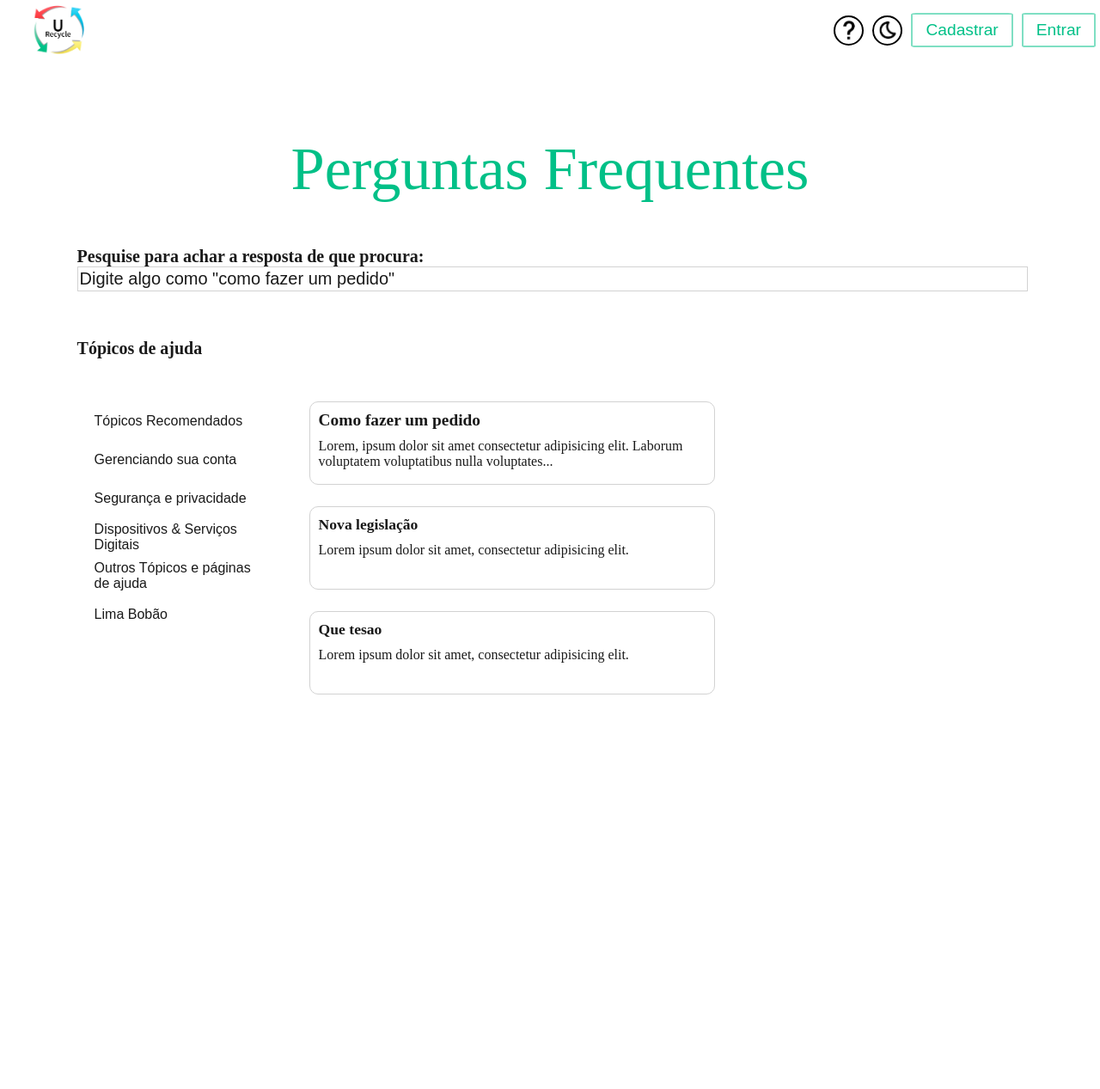
After one commit to JoaoLimaV/Projeto-URecycle, a PHP site: page /pages/pergunta_frequentes.html in a window 1280 px wide. The commit adds this page. Shown: the whole page at 86% size. Run offline with PHP 8.4, Linux system fonts and the light colour scheme.

Commit message:
Separação css e html

```diff
--- a/src/css/reciclagem.css
+++ b/src/css/base.css
@@ -19,7 +19,7 @@
     --bg-menu-drop-celular:rgba(203, 215, 227);
 
     --all-color-font: rgb(0, 0, 0, 0.9);
-    --destaque-color-font: red;
+    --destaque-color-font: rgb(0, 192, 135);
 
     --btn-dark-bg: url(../img/lua.png) center center no-repeat;
     --btn-interrogacao-bg: url(../img/interrogacao.png) center center no-repeat;
@@ -45,7 +45,9 @@
     --btn-interrogacao-bg: url(../img/interrogacao_inverso.png) center center no-repeat;
     --btn-border: 2px solid white;
  }
+
 /* HEADER */
+
 body{
     color: var(--all-color-font);
     background-color: var(--bg-padrao);
@@ -62,7 +64,9 @@ header{
     align-items:center;
     justify-content: space-between;
 }
+
 /* LOGO HEADER */
+
 #logo{
     width: 16.5%;
     height: 70px;
@@ -97,6 +101,7 @@ header nav ul li a:hover{
 }
 
 /*  BOTOES HEADER */
+
 #botoes_header{
     display: flex;
     align-items: center;
@@ -161,7 +166,9 @@ header nav ul li a:hover{
     border: 2px solid transparent;
     color: white;
 }
+
 /* MENU DROPDOWN PARA O MOBILE */
+
 #menu_drop{
     height: 40px;
     width: 50px;
@@ -176,73 +183,10 @@ header nav ul li a:hover{
 
 /* FIM HEADER */
 
-/* ARTICLE - CONTEÚDOS PRINCIPAIS */
-
-/* ARTICLE - Imagem Apresentacao */
-#box_imagem_Apresentacao{
-    background: var(--bg-destaque) url(../img/reciclagem/imagem_apresentacao.png) no-repeat center center;
-    height: 650px;
-}
-#box_imagem_Apresentacao h1{
-    font-size: 4.5em;
-    text-align: center;
-    color: rgb(0, 192, 135);
-    text-shadow: 3px 3px rgba(0, 0, 0, 0.6); /* Vertical, Horizontal*/
-    margin: 0 0;
-}
-/* ARTICLE - BOX TEXTO */
-article{
-    font-size: 1.1em;
-    background-color: var(--bg-padrao);
-}
-article .titulo{
-    font-size: 2em;
-    text-align: center;
-    color: rgb(0, 192, 135);
-    margin: 20px;
-
-}
-#box_informativo p{
-    font-size: 1.2em;
-    text-align: justify;
-    padding: 0 150px;
-
-}
-#box_informativo .box_imagens {
-    background: var(--bg-destaque);
-    background: var(--bg-destaque) url(../img/reciclagem/sig_latas.png) no-repeat center center;
-    background-size: 1000px;
-    height: 900px;
-
-}
-
-#box_informativo .box_videos{
-    display:flex;
-    align-items: center;
-    justify-content:center;
-    flex-direction: column;
-    height: 700px;
-}
-#box_informativo .box_videos iframe{
-    width: 50%;
-    height: 700px;
-}
-/* Footer */
-footer{
-    display: flex;
-    align-items: center;
-    justify-content:center;
-
-    margin-top: 30px;
-    background-color: var(--bg-destaque);
-    height: 50px;
-    font-size: 1.3em;
-}
-
+/* Header Mobile 1024px*/
 
 @media (max-width: 1024px) {
 
-   /* Header */
     #botoes_header{
         display: none;
     }
@@ -294,39 +238,12 @@ footer{
      .ViewCelular{
          display:none;
      }
-    /* Fim Header */
+}
+/* Fim Header Mobile 1024px*/
 
-    #box_imagem_Apresentacao{
-        background: var(--bg-destaque) url(../img/reciclagem/imagem_apresentacao.png) no-repeat center center;
-        background-size: 800px;
+/* Header Mobile 750px*/
+@media (max-width: 750px) {
 
-    }
-   #box_informativo .box_imagens{
-        background: var(--bg-destaque) url(../img/reciclagem/sig_latas.png) no-repeat center center;
-        background-size: 800px;
-        height: 725px;
-    }
-    #box_informativo p{
-        font-size: 1.2em;
-        text-align: justify;
-        padding: 0 100px;
-    }
-    #box_imagem_Apresentacao{
-        background: var(--bg-destaque) url(../img/reciclagem/imagem_apresentacao.png) no-repeat center center;
-        background-size: 800px;
-        width: 100%;
-        height: 650px;
-    }
-    #box_informativo .box_videos iframe{
-        width: 60%;
-        height: 400px;
-    }
-
-
-}
-
-@media (max-width: 750px) {
-    /* Header */
     .ViewCelular{
         display:block;
     }
@@ -354,7 +271,6 @@ footer{
         border-radius: 0%;
         height: calc(100vh);
         text-align: left;
-
     }
     #nav_drop_down li{
         width: 100%;
@@ -370,35 +286,31 @@ footer{
         text-align: center;
         width: 85%;
     }
-    /* FIM Header */
-    #box_informativo .box_videos iframe{
-        width: 80%;
-        height: 300px;
 }
-    #box_informativo .box_imagens {
-        background: var(--bg-destaque);
-        background: var(--bg-destaque) url(../img/reciclagem/sig_latas.png) no-repeat center center;
-        background-size: 100%;
-        height: 550px;
+/* Fim Header Mobile 750px*/
 
-    }
-    #box_imagem_Apresentacao{
-        background: var(--bg-destaque) url(../img/reciclagem/imagem_apresentacao.png) no-repeat center center;
-        background-size: 550px;
-        height: 400px;
-    }
-    #box_imagem_Apresentacao h1{
-        font-size: 2.5em;
-        text-align: center;
-        color: rgb(0, 192, 135);
-        text-shadow: 3px 3px rgba(0, 0, 0, 0.6); /* Vertical, Horizontal*/
-        margin: 0 0;
+/* ARTICLE - BOX TEXTO */
+article{
+    font-size: 1.1em;
+    background-color: var(--bg-padrao);
 }
 article .titulo{
-        font-size: 1.5em;
+    font-size: 2em;
     text-align: center;
     color: rgb(0, 192, 135);
     margin: 20px;
+}
+.clear{
+    clear: both;
+}
+/* Footer */
+footer{
+    display: flex;
+    align-items: center;
+    justify-content:center;
 
+    margin-top: 30px;
+    background-color: var(--bg-destaque);
+    height: 50px;
+    font-size: 1.3em;
 }
- }
--- /dev/null
+++ b/src/css/perguntas.css
@@ -0,0 +1,77 @@
+/* ARTICLE - CONTEÚDOS PRINCIPAIS */
+
+/* ARTICLE - BOX TEXTO */
+article{
+    background-color: var(--bg-padrao);
+    margin: 50px 7%;
+}
+article .titulo{
+    color: var(--destaque-color-font);
+    font-size: 4em;
+    margin: 50px 0;
+}
+form #pergunta{
+    font-size: 20px;
+    margin-bottom: 5px;
+}
+input#pergunta{
+    width: 100%;
+    min-width: 650px;
+    border: 1px solid rgb(210,210,210);
+    padding: 2px;
+    color: var(--all-color-font);
+}
+input#pergunta::placeholder{
+    color: var(--bg-constante);
+}
+.texto_basico{
+    font-size: 20px;
+    font-weight: bold;
+}
+.caixa{
+	float: left;
+	margin: 0 0 25px 50px;
+    padding: 10px;
+    border: 1px solid rgb(210,210,210);
+    border-radius: 10px;
+    width: 450px;
+    height: 75px;
+}
+.texto_caixa{
+    font-size: medium;
+    padding: 10px 0;
+}
+#lateral{
+    width: 220px;
+    height: 800px;
+	float: left;
+    margin: 0;
+    font-size: 20px;;
+}
+#botoes_lateral .btn_normal{
+
+    text-align: left;
+    font-size: 16px;
+    width: 220px;
+    height: 45px;
+    cursor: pointer;
+    padding: 0 15px;
+    margin: 0 5px;
+    color: var(--all-color-font);
+}
+#botoes_lateral .btn_normal:hover{
+    background-color: #DDDDDD;
+    border-radius: 5px;
+    color: black;
+}
+
+/* Footer */
+footer{
+    display: flex;
+    align-items: center;
+    justify-content:center;
+    margin-top: 30px;
+    background-color: rgb(210,210,210);
+    height: 50px;
+    font-size: 1.3em;
+}
--- /dev/null
+++ b/src/pages/pergunta_frequentes.html
@@ -0,0 +1,119 @@
+<!DOCTYPE html>
+<html lang="pt-br">
+
+<head>
+    <meta charset="UTF-8">
+    <meta http-equiv="X-UA-Compatible" content="IE=edge">
+
+    <link rel="stylesheet" type="text/css" href="../css/base.css" media="screen" />
+    <link rel="stylesheet" type="text/css" href="../css/perguntas.css" media="screen" />
+
+    <script type="text/javascript" src="../js/funcionalidades.js"></script>
+
+    <title>Document</title>
+
+    </style>
+</head>
+
+<body>
+    <header>
+        <!-- Inicio Logo-->
+        <div id="logo">
+            <a href="">
+                <img src="../img/logo.png" width="100%">
+            </a>
+        </div> <!-- FIM Logo-->
+
+        <!-- Inicio BOTÕES-->
+        <div id="botoes_header">
+            <button class="btn_redondo" id="interrogacao" onclick='trocarPag()'>Dúvidas</button>
+            <button class="btn_redondo" id="darkmode" onclick="darkmode()">Dark Mode</button>
+            <button class="btn_normal">Cadastrar</button>
+            <button class="btn_normal">Entrar</button>
+        </div>
+        <!-- FIM BOTÕES-->
+        <!-- Inicio DROPDOWN-->
+        <div id="menu_drop">
+            <button onclick="dropdown()" id ="btn_drop">
+                <img src="../img/download-removebg-preview.png">
+            </button>
+
+            <nav id = nav_drop_down>
+                <ul>
+                    <li class="ViewCelular">
+                        <a href="" >Home</a>
+                    </li>
+                    <li class="ViewCelular">
+                        <a href="" class="aqui" >Reciclagem</a>
+                    </li>
+                    <li class="ViewCelular">
+                        <a href="" >Dicas</a>
+                    </li>
+                    <li >
+                        <a href="">Entrar</a>
+                    </li>
+                    <li>
+                        <a href="">Cadastrar</a>
+                    </li>
+                    <li>
+                        <a onclick="darkmode()">Dark-Mode</a>
+                    </li>
+                    <li>
+                        <a href="">Dúvidas</a>
+                    </li>
+                </ul>
+            </nav>
+        </div>
+        <!-- Fim DROPDOWN -->
+    </header><!-- FIM Cabeçalho-->
+    <br><br>
+    <article>
+        <article class="titulo"> Perguntas Frequentes</article>
+        <!---Inicio Barra de Pesquisa-->
+        <form>
+            <label for="pergunta" id="pergunta" class="texto_basico">Pesquise para achar a resposta de que procura:<br></label>
+            <input type="text" name="pergunta" id="pergunta" placeholder="Digite algo como &#34como fazer um pedido&#34">
+        </form>
+        <!---Fim Barra de Pesquisa-->
+    </article>
+    <article class="texto_basico">
+    Tópicos de ajuda
+    </article>
+    <article>
+        <!---Inicio Barra Lateral-->
+        <article id="lateral">
+            <ul id="botoes_lateral">
+                <li><button class="btn_normal">Tópicos Recomendados</button></li>
+                <li><button class="btn_normal">Gerenciando sua conta</button></li>
+                <li><button class="btn_normal">Segurança e privacidade</button></li>
+                <li><button class="btn_normal">Dispositivos & Serviços Digitais</button></li>
+                <li><button class="btn_normal">Outros Tópicos e páginas de ajuda</button></li>
+                <li><button class="btn_normal">Lima Bobão</button></li>
+            </ul>
+        </article>
+        <!---Fim Barra Lateral-->
+        <!---Inicio Caixas de perguntas-->
+        <article class="caixa">
+                <h4>Como fazer um pedido</h4>
+                <p class="texto_caixa">
+                Lorem, ipsum dolor sit amet consectetur adipisicing elit. Laborum voluptatem voluptatibus nulla voluptates...
+                </p>
+            </article>
+        <div class="caixa">
+                <h4>Nova legislação</h4>
+                <p class="texto_caixa">
+                Lorem ipsum dolor sit amet, consectetur adipisicing elit.
+                </p>
+        </div>
+        <div class="caixa">
+            <h4>Que tesao</h4>
+            <p class="texto_caixa">
+            Lorem ipsum dolor sit amet, consectetur adipisicing elit.
+            </p>
+        </div>
+        <!---Fim Caixas de perguntas-->
+    </article>
+    <article class="clear">
+</body>
+
+</html>
```
Also changed, not shown: index.html (deleted, +0 -33 lines), src/pages/base.html (added, +64 -0 lines), README.md (deleted). Lines whose indentation alone changed are shown as unchanged.
